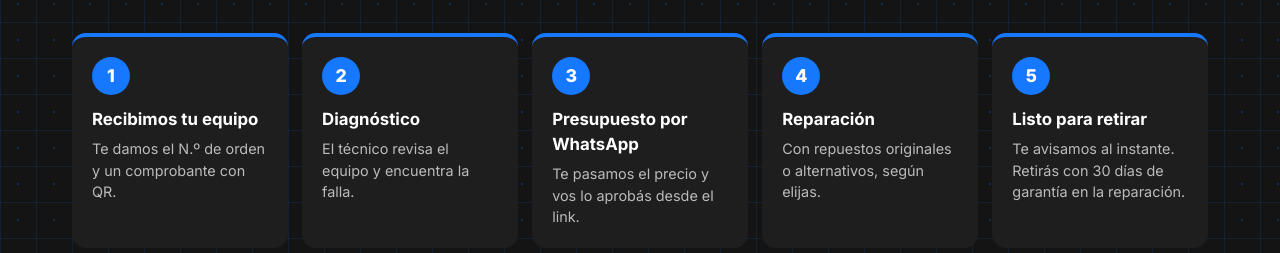
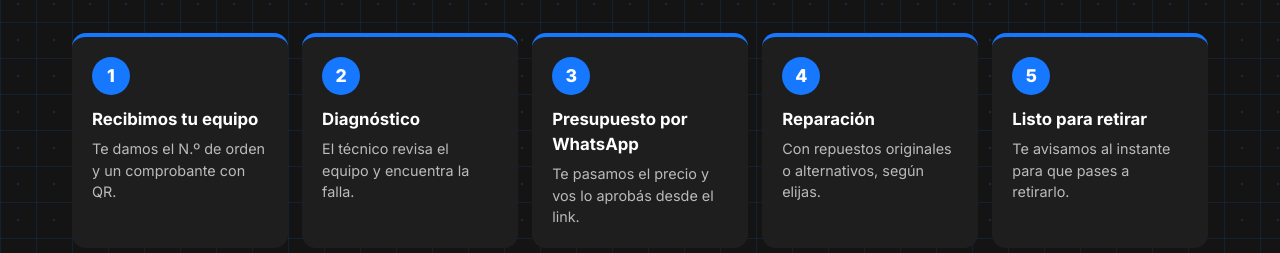
Before and after one commit to repuestosluismanuel/mobilephone, a plain HTML site: page index.html in a window 1280 px wide. Shown: the part 1560-1813 px from the top of the page. Drawn offline with Linux system fonts and the light colour scheme; no server answers.

Commit message:
Inicio: sin la garantía en el paso «Listo para retirar»
Co-Authored-By: Claude Opus 5.5 <noreply@anthropic.com>

```diff
--- a/index.html
+++ b/index.html
@@ -1425,7 +1425,7 @@
       <li><span class="n">2</span><div><b>Diagnóstico</b><p>El técnico revisa el equipo y encuentra la falla.</p></div></li>
       <li><span class="n">3</span><div><b>Presupuesto por WhatsApp</b><p>Te pasamos el precio y vos lo aprobás desde el link.</p></div></li>
       <li><span class="n">4</span><div><b>Reparación</b><p>Con repuestos originales o alternativos, según elijas.</p></div></li>
-      <li><span class="n">5</span><div><b>Listo para retirar</b><p>Te avisamos al instante. Retirás con 30 días de garantía en la reparación.</p></div></li>
+      <li><span class="n">5</span><div><b>Listo para retirar</b><p>Te avisamos al instante para que pases a retirarlo.</p></div></li>
     </ol>
     <a href="/mi-reparacion" class="sistema-seg reveal"><b>📲 Seguí tu reparación en línea.</b> Con el QR de tu comprobante ves en qué estado está tu equipo, en cualquier momento.</a>
   </div>
```
